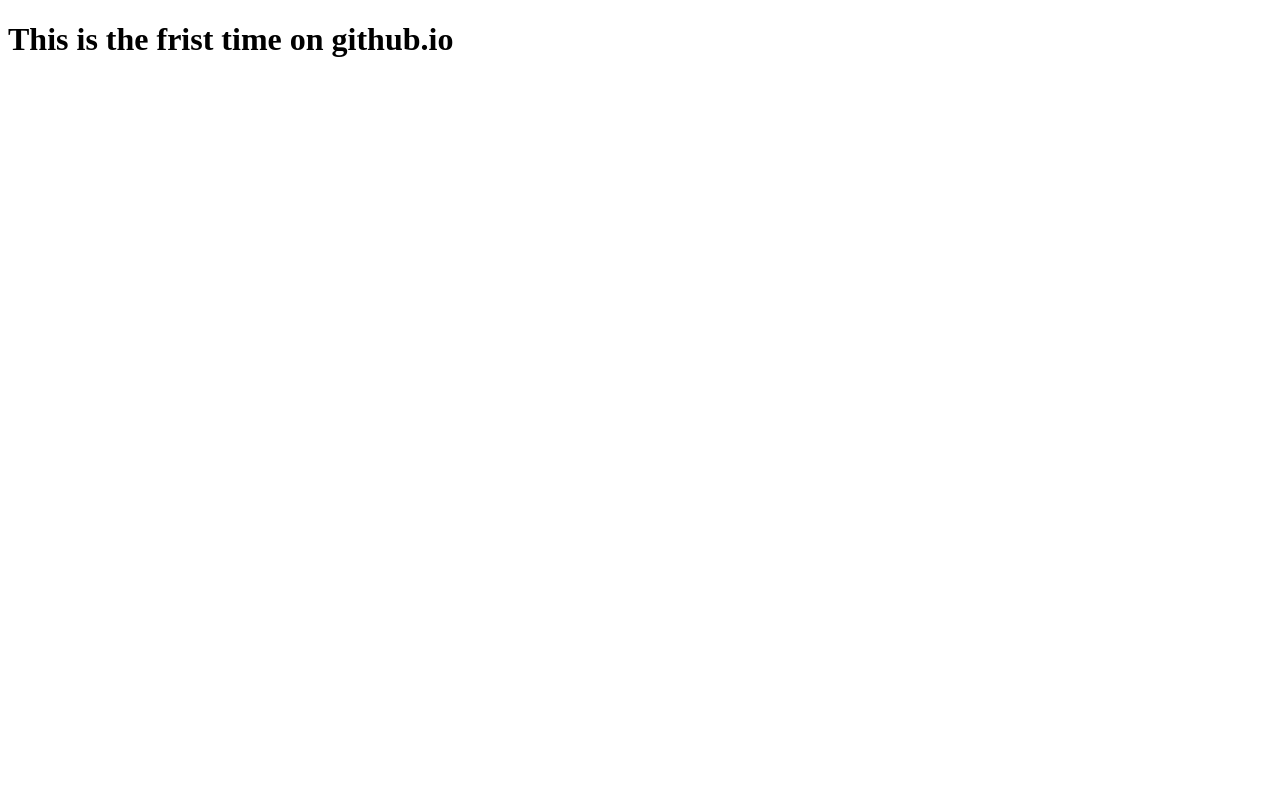
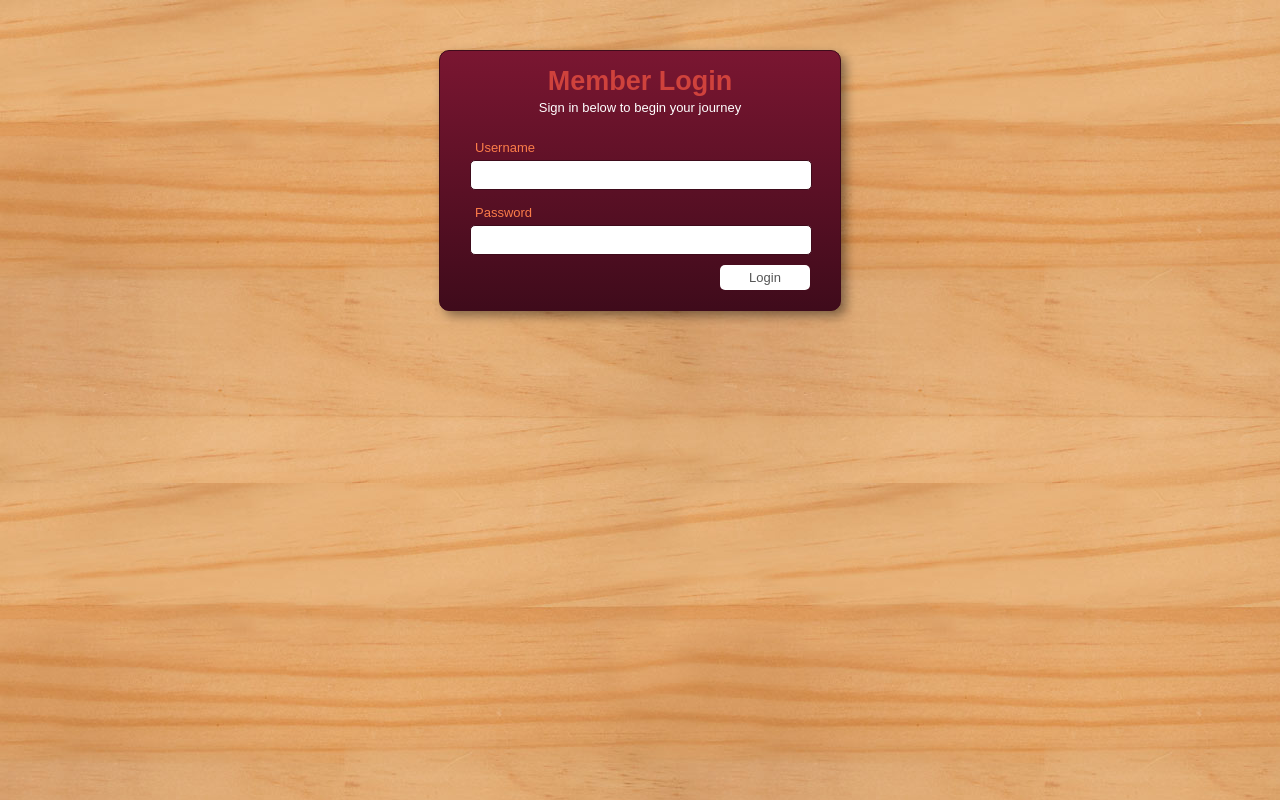
Before and after one commit to marufiqbal/marufiqbal.github.io, a plain HTML site: page index.html in a window 1280 px wide. Drawn offline with Linux system fonts and the light colour scheme.

Commit message:
added style.css

```diff
--- a/index.html
+++ b/index.html
@@ -2,9 +2,19 @@
 <html lang="en">
 <head>
     <meta charset="UTF-8">
-    <title>marufiqbal.github.io</title>
+    <title>Floating Field</title>
+    <link rel="stylesheet" href="normalize.css">
+    <link rel="stylesheet" href="style.css">
 </head>
 <body>
-    <h1>This is the frist time on github.io</h1>
+    <form action="#" class="loginform group">
+        <h2>Member Login</h2>
+        <p>Sign in below to begin your journey</p>
+        <label for="myname">Username</label>
+        <input type="text" name="myName" id="myname">
+        <label for="mypassword">Password</label>
+        <input type="text" name="myPassword" id="mypassword">
+        <button type="submit">Login</button>
+    </form>
 </body>
 </html>
--- a/style.css
+++ b/style.css
@@ -0,0 +1,103 @@
+form * {
+    background: none;
+}
+input[type=text], input[type=password], button[type=submit], textarea, button {
+    -webkit-appearance: none;
+    -moz-appearance: none;
+    appearance: none;
+    background: white;
+    border: none;
+    -webkit-border-radius: 5px;
+    -moz-border-radius: 0;
+    border-radius: 5;
+    padding: 5px;
+    margin: 0;
+    margin-bottom: 10px;
+    color: #555;
+}
+body {
+    background: url(background_wood.jpg);
+}
+
+.group:before, .group:after {
+    content: "\0020";
+    display: block;
+    overflow: hidden;
+    height: 0;
+}
+.group:after {
+    clear: both;
+}
+.group {
+    zoon:1;
+}
+h2 {
+    text-align: center;
+    font-size: 27px;
+    color: #cf423c;
+    margin: 0;
+    margin-bottom: 3px;
+}
+p {
+    font-size: 13px;
+    text-align: center;
+    color: #fff;
+    margin: 0;
+    margin-bottom: 20px;
+}
+/*----------------------*/
+form {
+    width: 340px;
+    margin: 0 auto;
+    position: relative;
+    top: 50px;
+    background: #7a1631;
+    background: #7a1631 -webkit-linear-gradient(#7a1631, #3f0b1b);
+    background: #7a1631 -moz-linear-gradient(#7a1631, #3f0b1b);
+    background: #7a1631 -o-linear-gradient(#7a1631, #3f0b1b);
+    background: #7a1631 -ms-linear-gradient(#7a1631, #3f0b1b);
+    background: #7a1631 linear-gradient(#7a1631, #3f0b1b);
+
+    filter:progid:DXImageTrasform.Microsoft.gradient( startColorstr='#7a1631', endColorstr='3f0b1b', GradientType=0);
+    border: 1px solid #3f0b1b;
+
+    -webkit-border-radius: 10px;
+    -moz-border-radius: 10px;
+    border-radius: 10px;
+
+    -webkit-box-shadow: 5px 5px 11px rgba(0,0,0, .42);
+    -moz-box-shadow: 5px 5px 11px rgba(0,0,0, .42);
+    -o-box-shadow: 5px 5px 11px rgba(0,0,0, .42);
+    box-shadow: 5px 5px 11px rgba(0,0,0, .42);
+    padding: 15px 30px 10px 30px;
+}
+button {
+    font-size: 13px;
+    width: 90px;
+    text-align: center;
+    display: block;
+    float: right;
+    clear: both;
+    background: #ffd462;
+    padding: 6px 28px;
+    border: none;
+
+    -webkit-border-radius: 6px;
+    -moz-border-radius: 6px;
+    border-radius: 6px;
+
+    color: #7a1631;
+}
+label {
+    display: block;
+    font-size: 13px;
+    color: #fc7d49;
+    padding: 5px;
+}
+input[type=text], input[type=password]{
+    width:330px;
+    border: 1px solid #3f0b1b;
+}
+input[type=text]:focus, input[tpe=password]:focus{
+    background: #ddd;
+}
```
Also changed, not shown: background_wood.jpg (added), normalize.css (added).
